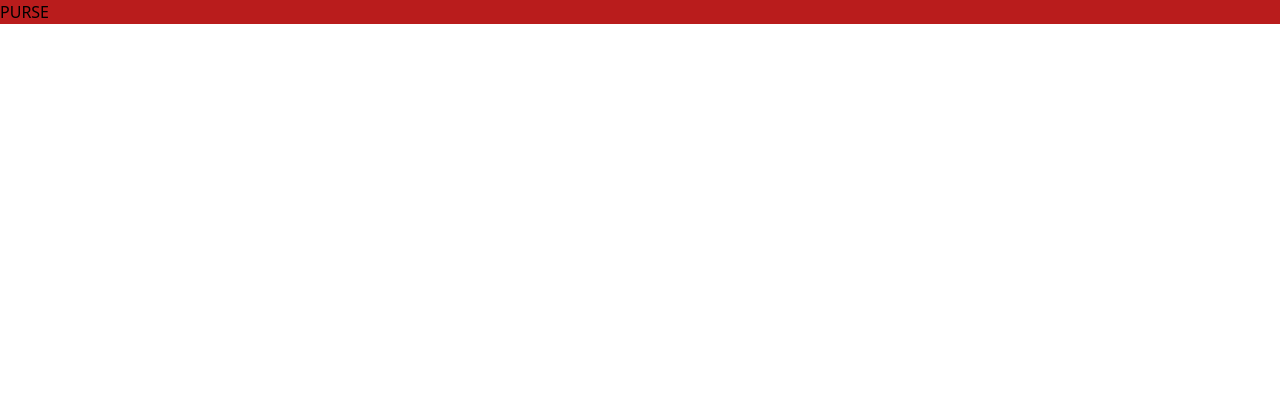
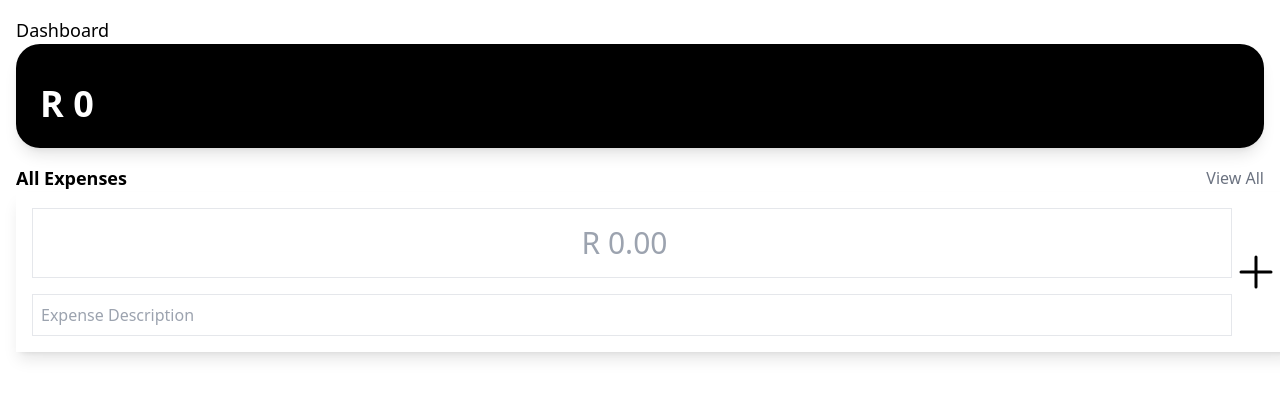
Before and after one commit to NqobileBuhle/Purse-App, a React (Vite) app: page / in a window 1280 px wide. Shown: the top 398 px of the page. Built offline with nearby package versions, Linux system fonts and the light colour scheme.

Commit message:
Added Transactions

```diff
--- a/package.json
+++ b/package.json
@@ -11,6 +11,7 @@
     "start": "next start"
   },
   "dependencies": {
+    "@heroicons/react": "^2.1.5",
     "next": "^15.0.1",
     "react": "^18.3.1",
     "react-dom": "^18.3.1"
--- a/src/App.tsx
+++ b/src/App.tsx
@@ -1,11 +1,93 @@
+import React, { useState } from 'react';
+import { PlusIcon } from '@heroicons/react/24/solid'; // Correct Heroicons v2 import
 
+interface Transaction {
+  id: string;
+  description: string;
+  category: string;
+  amount: number;
+}
 
-const App = () => {
+const App: React.FC = () => {
+  const [transactions, setTransactions] = useState<Transaction[]>([]);
+  const [newAmount, setNewAmount] = useState<number>(0);
+  const [newDescription, setNewDescription] = useState<string>("");
+
+  // Function to handle adding new transactions
+  const handleAddTransaction = () => {
+    if (newDescription && newAmount !== 0) {
+      const newTransaction = {
+        id: Date.now().toString(),
+        description: newDescription,
+        category: "Custom",
+        amount: newAmount,
+      };
+      setTransactions([...transactions, newTransaction]);
+      setNewAmount(0); // Reset amount input
+      setNewDescription(""); // Reset description input
+    }
+  };
+
+  // Calculate the total balance
+  const calculateBalance = (): number => {
+    return transactions.reduce((total, transaction) => total + transaction.amount, 0);
+  };
+
   return (
-    <div className="bg-red-700">
-      PURSE
+    <div className="p-4">
+      {/* Dashboard */}
+      <h2 className="text-lg">Dashboard</h2>
+      <div className="bg-black text-white p-6 rounded-3xl shadow-lg">
+        <div className="mt-4">
+          {/* Dynamic total balance */}
+          <h3 className="text-4xl font-bold">R {calculateBalance().toLocaleString()}</h3>
+        </div>
+      </div>
+
+      {/* Transaction List */}
+      <div className="mt-4 flex justify-between items-center">
+        <h2 className="text-lg font-bold">All Expenses</h2>
+        <button className="text-gray-500">View All</button>
+      </div>
+      <ul className="space-y-4">
+        {transactions.map((transaction) => (
+          <li key={transaction.id} className="bg-white p-4 rounded-lg shadow-md flex justify-between items-center">
+            <div>
+              <h4 className="font-bold">{transaction.description}</h4>
+              <p className="text-gray-500">{transaction.category}</p>
+            </div>
+            <span className="text-lg font-bold">R {transaction.amount.toLocaleString()}</span>
+          </li>
+        ))}
+      </ul>
+
+      {/* Add Transaction */}
+      <div className="fixed w-full p-4 bg-white shadow-lg flex justify-end">
+        <div className="flex-grow">
+          <input
+            type="number"
+            className="w-full border p-4 text-3xl text-center"
+            placeholder="R 0.00"
+            value={newAmount === 0 ? '' : newAmount}
+            onChange={(e) => setNewAmount(parseFloat(e.target.value))}
+          />
+          <div className="mt-4">
+            <input
+              type="text"
+              className="w-full border p-2"
+              placeholder="Expense Description"
+              value={newDescription}
+              onChange={(e) => setNewDescription(e.target.value)}
+            />
+          </div>
+        </div>
+        {/* "+" button icon to add transaction */}
+        <button onClick={handleAddTransaction}>
+          <PlusIcon className="h-12 w-12 text-black -500" />
+        </button>
+      </div>
     </div>
   );
-}
+};
 
 export default App;
--- a/src/Components/AddTransaction.tsx
+++ b/src/Components/AddTransaction.tsx
@@ -0,0 +1,70 @@
+import React, { useState } from 'react';
+import { Transaction,AddTransactionProps } from './types';
+
+const AddTransaction: React.FC<AddTransactionProps> = ({ onAddTransaction }) => {
+  const [description, setDescription] = useState<string>('');
+  const [amount, setAmount] = useState<string>('');
+  const [type, setType] = useState<'income' | 'expense'>('income');
+  const [category, setCategory] = useState<string>('general');
+
+  const handleSubmit = (e: React.FormEvent<HTMLFormElement>) => {
+    e.preventDefault();
+
+    const transaction: Transaction = {
+      id: Date.now(), // unique ID using timestamp
+      description,
+      amount: parseFloat(amount),
+      type,
+      category,
+    };
+
+    onAddTransaction(transaction);
+
+    // Reset the form fields
+    setDescription('');
+    setAmount('');
+  };
+
+  return (
+    <form onSubmit={handleSubmit}>
+      <div>
+        <label>Description:</label>
+        <input
+          type="text"
+          value={description}
+          onChange={(e) => setDescription(e.target.value)}
+          required
+        />
+      </div>
+      <div>
+        <label>Amount:</label>
+        <input
+          type="number"
+          value={amount}
+          onChange={(e) => setAmount(e.target.value)}
+          required
+        />
+      </div>
+      <div>
+        <label>Type:</label>
+        <select value={type} onChange={(e) => setType(e.target.value as 'income' | 'expense')}>
+          <option value="income">Income</option>
+          <option value="expense">Expense</option>
+        </select>
+      </div>
+      <div>
+        <label>Category:</label>
+        <select value={category} onChange={(e) => setCategory(e.target.value)}>
+          <option value="general">General</option>
+          <option value="food">Food</option>
+          <option value="transport">Transport</option>
+          <option value="entertainment">Entertainment</option>
+          {/* Add more categories as needed */}
+        </select>
+      </div>
+      <button type="submit">Add Transaction</button>
+    </form>
+  );
+};
+
+export default AddTransaction;
```
Also changed, not shown: src/Components/types.ts (renamed from src/Components/Transactions.tsx), 1 other file (tests, documents, lock files or other folders).
